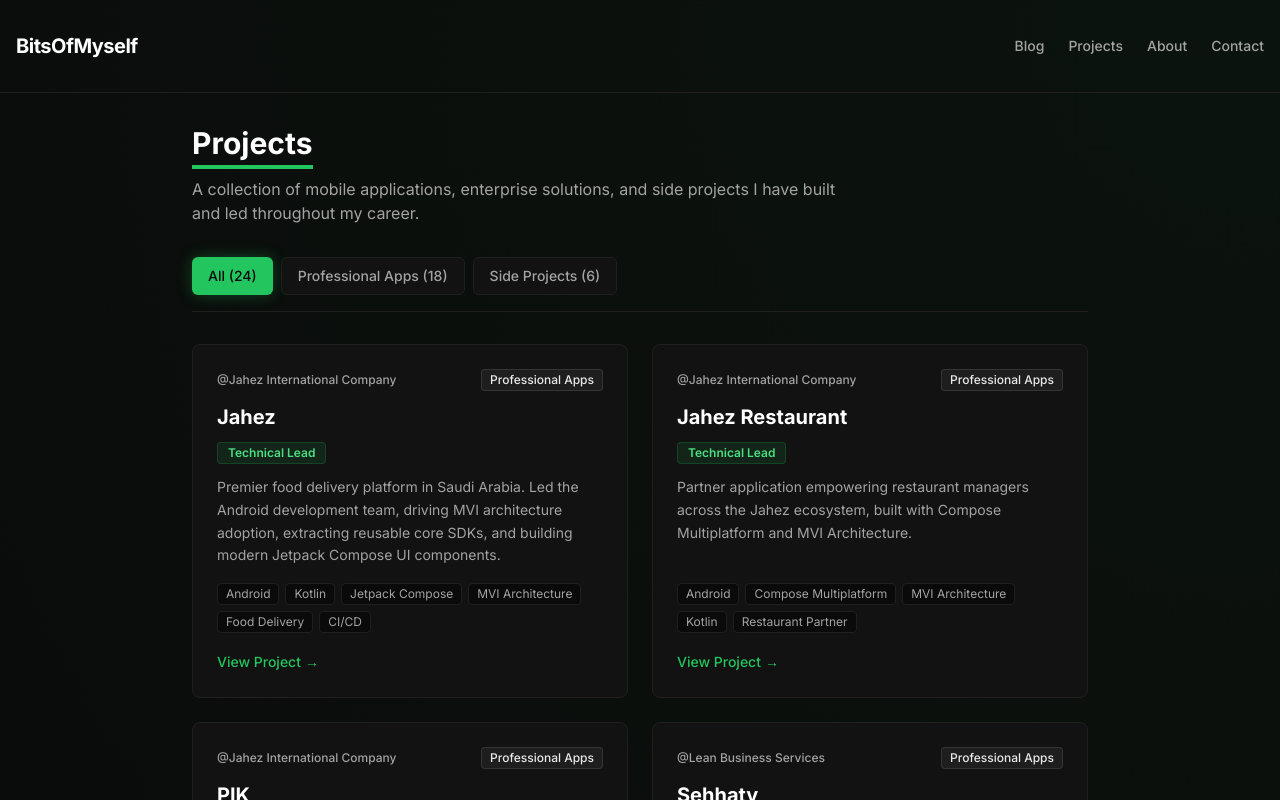
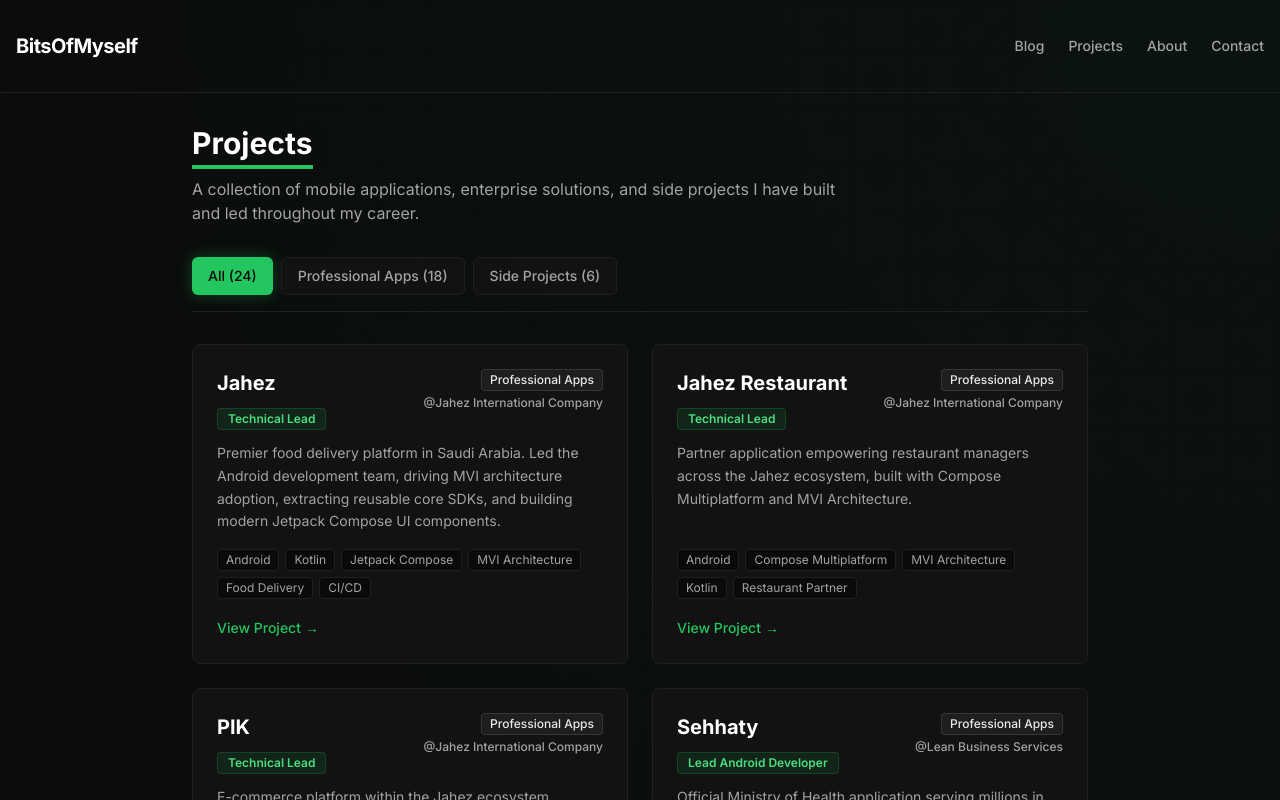
Before and after one commit to joeyoggie/bitsofmyself, a Next.js app: page /projects in a window 1280 px wide. Shown: the top 800 px of the page. Built offline with nearby package versions, Linux system fonts and the light colour scheme.

Commit message:
refactor: update project card header layout and metadata positioning

```diff
--- a/src/components/ProjectsClient.tsx
+++ b/src/components/ProjectsClient.tsx
@@ -29,8 +29,7 @@ export default function ProjectsClient({ projects }: ProjectsClientProps) {
                         <button
                             key={category}
                             onClick={() => setSelectedCategory(category)}
-                            className={`px-4 py-2 text-sm font-medium rounded-md transition-all ${
-                                selectedCategory === category
+                            className={`px-4 py-2 text-sm font-medium rounded-md transition-all ${selectedCategory === category
                                     ? 'bg-brand-500 text-dark-bg shadow-[0_0_15px_rgba(34,197,94,0.3)]'
                                     : 'bg-dark-surface text-dark-muted hover:text-white border border-dark-border hover:border-brand-500/50'
                                 }`}
@@ -49,32 +48,33 @@ export default function ProjectsClient({ projects }: ProjectsClientProps) {
                         className="flex flex-col justify-between p-6 border border-dark-border bg-dark-surface rounded-lg hover:border-brand-500/50 hover:shadow-[0_0_30px_rgba(34,197,94,0.08)] transition-all"
                     >
                         <div>
-                            {/* Card Top Metadata Row */}
-                            <div className="flex items-center justify-between gap-2 mb-3">
-                                {project.company ? (
-                                    <span className="text-xs font-medium text-dark-muted">
-                                        @{project.company}
-                                    </span>
-                                ) : (
-                                    <span />
-                                )}
-                                {/* Category tag - normal & white */}
-                                <span className="text-xs font-medium text-white/90 bg-white/5 border border-white/10 px-2 py-0.5 rounded">
-                                    {project.category}
-                                </span>
-                            </div>
-
-                            {/* Project Title */}
-                            <h2 className="text-xl font-bold text-white mb-2">{project.title}</h2>
-
-                            {/* Role Badge - green accent */}
+                            {/* Card Header: Title & Role on left, Category tag & @company label on right */}
+                            <div className="flex items-start justify-between gap-4 mb-3">
+                                <div className="min-w-0 flex-1">
+                                    <h2 className={`text-xl font-bold text-white ${project.role ? 'mb-2' : ''}`}>
+                                        {project.title}
+                                    </h2>
                                     {project.role && (
-                                <div className="mb-3">
+                                        <div>
                                             <span className="inline-block text-xs font-semibold px-2.5 py-0.5 rounded bg-brand-500/10 text-brand-400 border border-brand-500/20">
                                                 {project.role}
                                             </span>
                                         </div>
                                     )}
+                                </div>
+
+                                            <div className="flex flex-col items-end gap-1 shrink-0 text-right">
+                                                {/* Category tag - normal & white */}
+                                                <span className="text-xs font-medium text-white/90 bg-white/5 border border-white/10 px-2 py-0.5 rounded">
+                                                    {project.category}
+                                                </span>
+                                                {project.company && (
+                                                    <span className="text-xs font-medium text-dark-muted">
+                                                        @{project.company}
+                                                    </span>
+                                                )}
+                                            </div>
+                                    </div>
 
                             {/* Description */}
                                 <p className="text-dark-muted text-sm mb-4 leading-relaxed">
```
Lines whose indentation alone changed are shown as unchanged.
